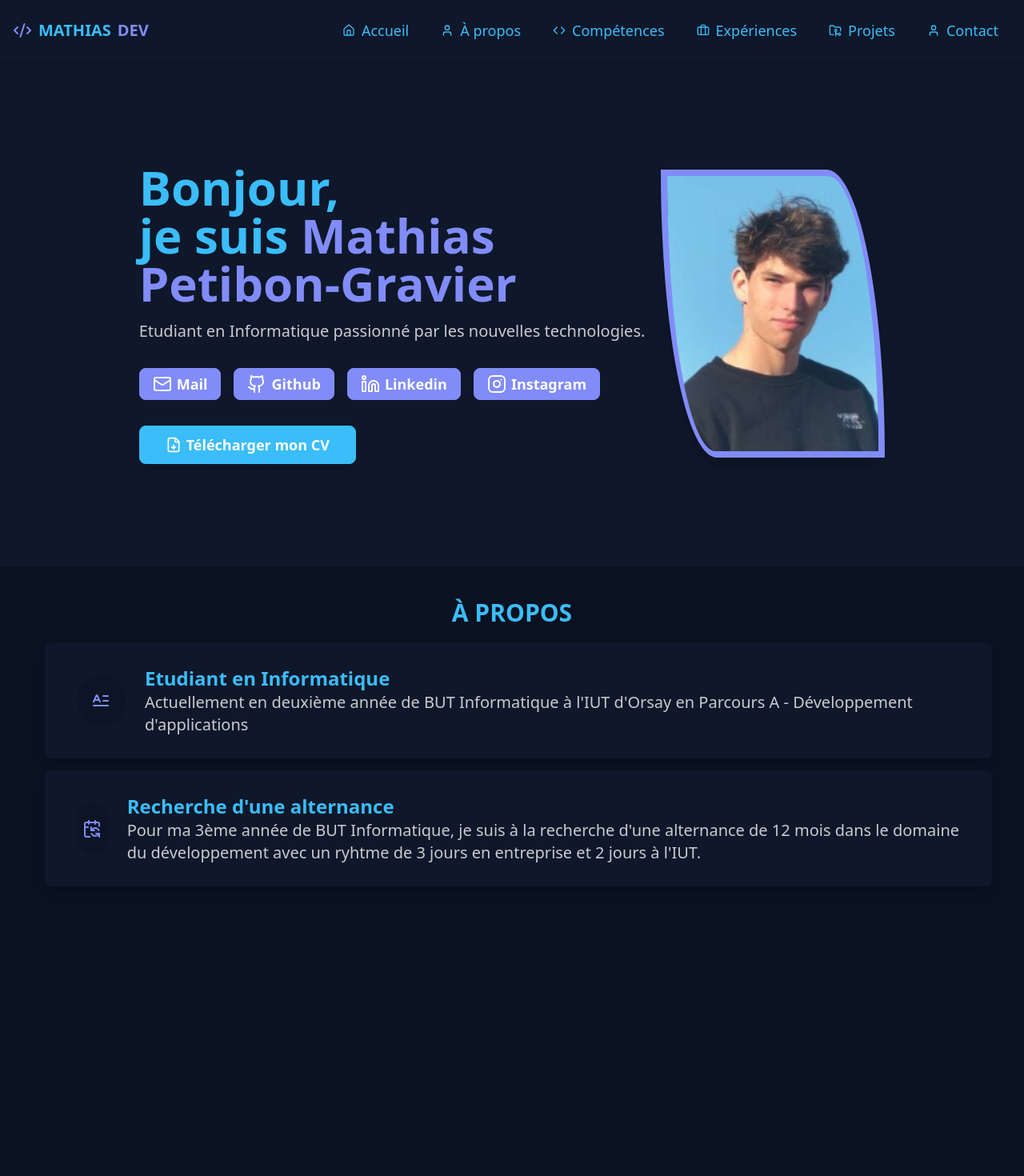
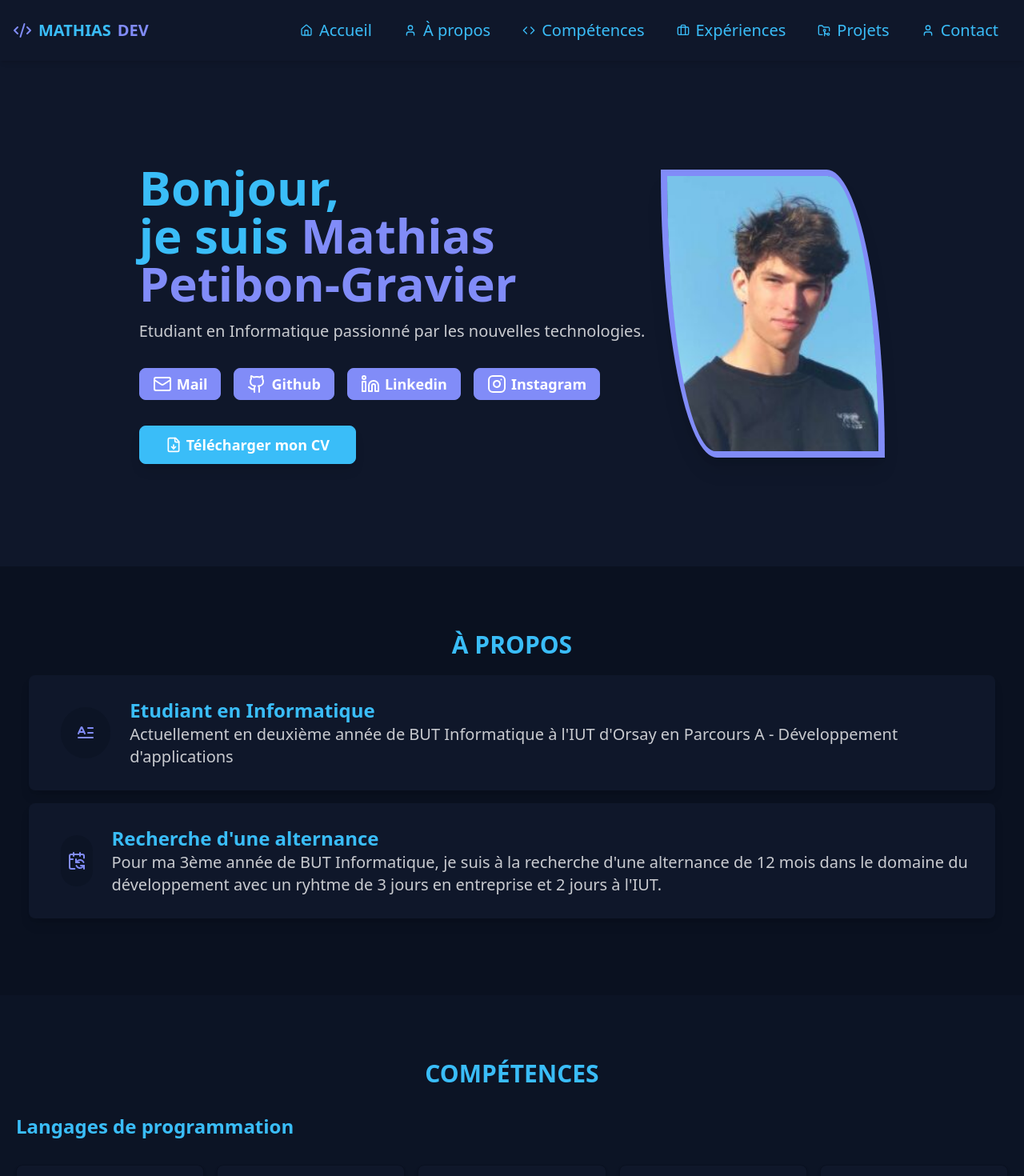
Before and after one commit to mathias-pg/Portfolio, a React (Vite) app: page / in a window 1280 px wide. Shown: the top 1470 px of the page at 80% size. Built offline with nearby package versions, Linux system fonts and the light colour scheme.

Commit message:
Finition des compétences et sticky navbar

```diff
--- a/src/App.tsx
+++ b/src/App.tsx
@@ -8,13 +8,12 @@ import Competences from './components/Competences'
 function App() {
 
   return (
-    <div>
-      <div>
-        <Navbar/>
-        <Home/>
-      </div>
+    <div className="min-h-screen bg-base-100">
+      <Navbar/>
+      <Home/>
       <About/>
       <Competences/>
+
     </div>
   )
 }
--- a/src/components/About.tsx
+++ b/src/components/About.tsx
@@ -18,10 +18,10 @@ const aboutSections =[
 ]
 const About = () => {
     return(
-        <div className="bg-base-300 p-10 mb-10 md:mb-32">
+        <div className="bg-base-300 py-20 px-5">
             <Title title="À propos"/>
-            <div className="md:h-screen flex justify-center">
-                <div className="md:ml-4 space -y-4">
+            <div className="flex justify-center">
+                <div className="md:ml-4 md:mr-4 space-y-4">
                     {aboutSections.map((section) => (
                         <div key={section.id} className="flex flex-col md:flex-row items-center mb-4 p-4 bg-base-100 shadow-lg rounded-lg">
                             <div className="m-6 flex justify-center items-center w-16 h-16 rounded-full bg-base-200">
--- a/src/components/Competences.tsx
+++ b/src/components/Competences.tsx
@@ -89,7 +89,7 @@ const SkillSection = ({ title, items, colorClass }: { title: string; items: { id
 
 const Competences = () => {
   return (
-    <div className="p-6 md:p-10 mb-10 md:mb-32 bg-base-200 rounded-xl">
+    <div className="py-20 px-5 bg-base-200">
       <Title title="Compétences" />
 
       <div className="mt-8">
--- a/src/components/Home.tsx
+++ b/src/components/Home.tsx
@@ -3,7 +3,7 @@ import img from '../assets/photo_identite.png';
 
 const Home = () => {
     return(
-        <div className="flex flex-col-reverse md:flex-row justify-center items-center md:my-32 my-30 ml-5 mr-5">
+        <div className="flex flex-col-reverse md:flex-row justify-center items-center py-20 md:py-32 px-5 container mx-auto">
             <div className="flex flex-col">
                 <h1 className="text-5xl md:text-6xl font-bold text-center md:text-left mt-4 md:mt-0 text-primary">
                     Bonjour, <br/> je suis {" "}
--- a/src/components/Navbar.tsx
+++ b/src/components/Navbar.tsx
@@ -13,7 +13,7 @@ const Navbar = () => {
         { name: "Contact", icon: <User size={16} /> }
     ];
     const checkScreenWidth = () => {
-        const breakpoint = 1030;
+        const breakpoint = 1080;
         const currentWidth = window.innerWidth;
         if (currentWidth < breakpoint && !mobileView) {
             setMobileView(true);
@@ -32,7 +32,7 @@ const Navbar = () => {
         };
     }, [mobileView]);
     return (
-        <div className="flex flex-col w-full shadow-md">
+        <div className="flex flex-col w-full shadow-md sticky top-0 z-50">
             <div className="flex justify-between items-center p-4 bg-base-100">
                 <a href="#" className="font-bold text-primary flex items-center gap-2 text-3xl md:text-xl transition-all duration-300 hover:scale-105">
                     <CodeXml className="text-secondary" />
@@ -57,7 +57,7 @@ const Navbar = () => {
                             <li key={item.name}>
                                 <a
                                     href="#"
-                                    className="flex items-center gap-2 px-4 py-2 rounded-lg text-primary hover:bg-base-200 hover:text-secondary transition-all duration-200 text-lg"
+                                    className="flex items-center gap-2 px-4 py-2 rounded-lg text-primary hover:bg-base-200 hover:text-secondary transition-all duration-200 text-xl"
                                 >
                                     {item.icon}
                                     {item.name}
@@ -76,7 +76,7 @@ const Navbar = () => {
                             <li key={item.name} className="w-full">
                                 <a
                                     href="#"
-                                    className="flex items-center w-full px-4 py-3 hover:bg-base-200 text-primary hover:text-secondary transition-all duration-200"
+                                    className="flex items-center w-full px-4 py-3 hover:bg-base-200 text-primary hover:text-secondary transition-all duration-200 text-xl"
                                 >
                                     <span className="flex items-center gap-2">
                                         {item.icon}
```
